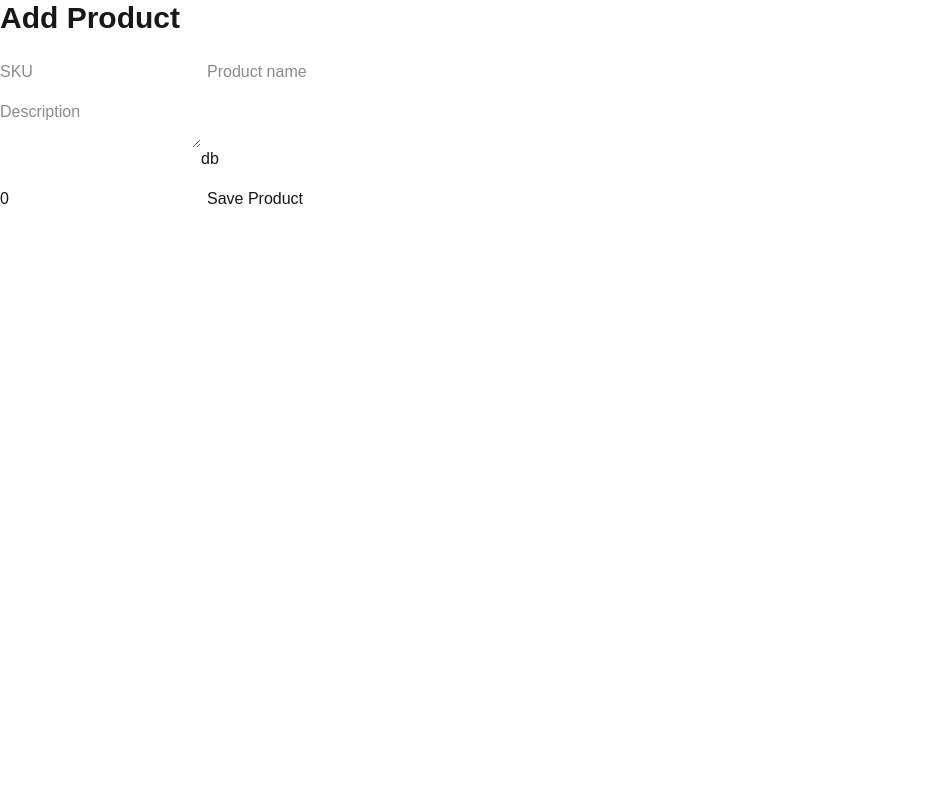
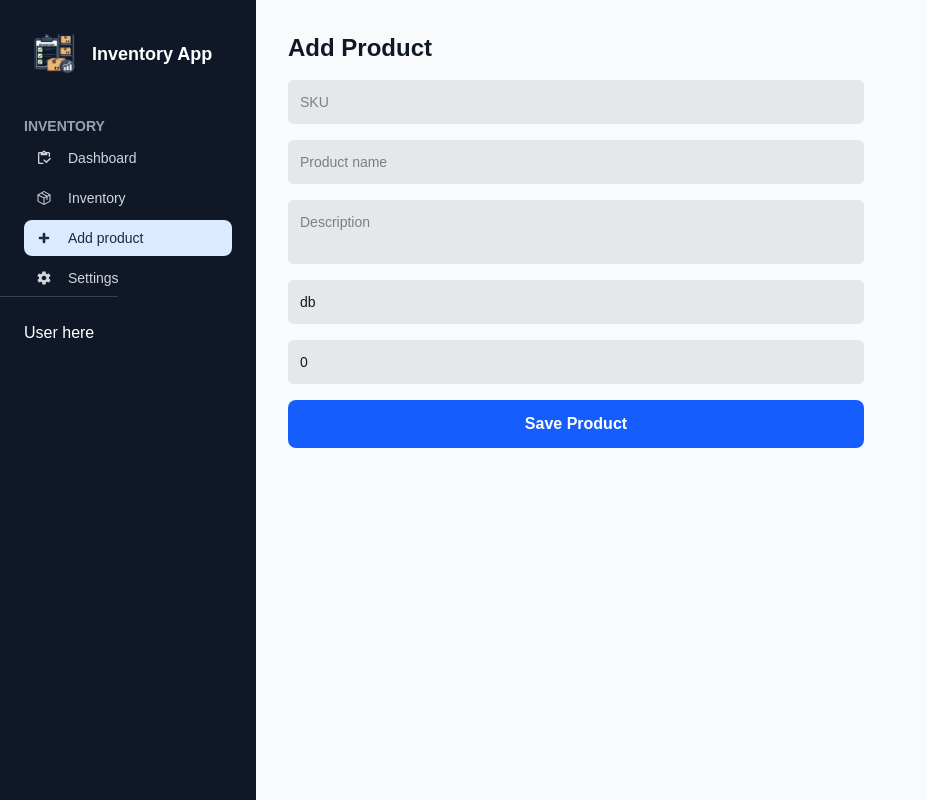
Before and after one commit to NetHunTech/inventory-management-app, a Next.js app: page /add-product in a window 1280 px wide. Shown: the whole page, without its empty margins (0-927 px from the left). Built offline with nearby package versions, Linux system fonts and the light colour scheme; no server answers.

Commit message:
chore: update style for 'Add product' page

```diff
--- a/app/add-product/page.tsx
+++ b/app/add-product/page.tsx
@@ -1,13 +1,21 @@
 import ProductForm from "@/components/ProductForm";
+import Sidebar from "@/components/SideBar";
 
 export default function AddProductPage() {
   return (
-    <div className="space-y-6">
-      <h1 className="text-3xl font-bold">
-        Add Product
-      </h1>
+    <div className="min-h-screen bg-gray-50">
+      {<Sidebar currenPath="/add-product"/>}
+      <main className="ml-64 p-8">
+        <div className="mb-8">
 
-      <ProductForm />
+          <h1 className="text-2xl font-semibold text-gray-900 mb-4">
+            Add Product
+          </h1>
+
+          <ProductForm />
+        </div>
+      </main>
+
     </div>
   );
 }
--- a/components/ProductForm.tsx
+++ b/components/ProductForm.tsx
@@ -56,9 +56,13 @@ export default function ProductForm() {
   }
 
   return (
-    <form onSubmit={handleSubmit} className="space-y-4 max-w-xl">
+    <form
+      onSubmit={handleSubmit}
+      className="flex flex-col space-y-4 max-w-xl"
+    >
 
       <input
+        className="bg-gray-200 py-3 pl-3 text-sm rounded-md focus:outline-sky-500"
         placeholder="SKU"
         value={form.sku}
         onChange={(e) =>
@@ -67,6 +71,7 @@ export default function ProductForm() {
       />
 
       <input
+        className="bg-gray-200 py-3 pl-3 text-sm rounded-md focus:outline-sky-500"
         placeholder="Product name"
         value={form.name}
         onChange={(e) =>
@@ -75,6 +80,7 @@ export default function ProductForm() {
       />
 
       <textarea
+        className="bg-gray-200 py-3 pl-3 text-sm rounded-md focus:outline-sky-500 resize-none"
         placeholder="Description"
         value={form.description}
         onChange={(e) =>
@@ -83,6 +89,7 @@ export default function ProductForm() {
       />
 
       <input
+        className="bg-gray-200 py-3 pl-3 text-sm rounded-md focus:outline-sky-500"
         placeholder="Unit"
         value={form.unit}
         onChange={(e) =>
@@ -91,6 +98,7 @@ export default function ProductForm() {
       />
 
       <input
+        className="bg-gray-200 py-3 pl-3 text-sm rounded-md focus:outline-sky-500"
         type="number"
         placeholder="Minimum stock"
         value={form.min_stock}
@@ -102,7 +110,10 @@ export default function ProductForm() {
         }
       />
 
-      <button disabled={loading}>
+      <button
+        className="w-full cursor-pointer text-center bg-blue-600 text-white py-3 rounded-lg font-semibold hover:bg-blue-700 transition"
+        disabled={loading}
+      >
         {loading ? "Saving..." : "Save Product"}
       </button>
 
```
